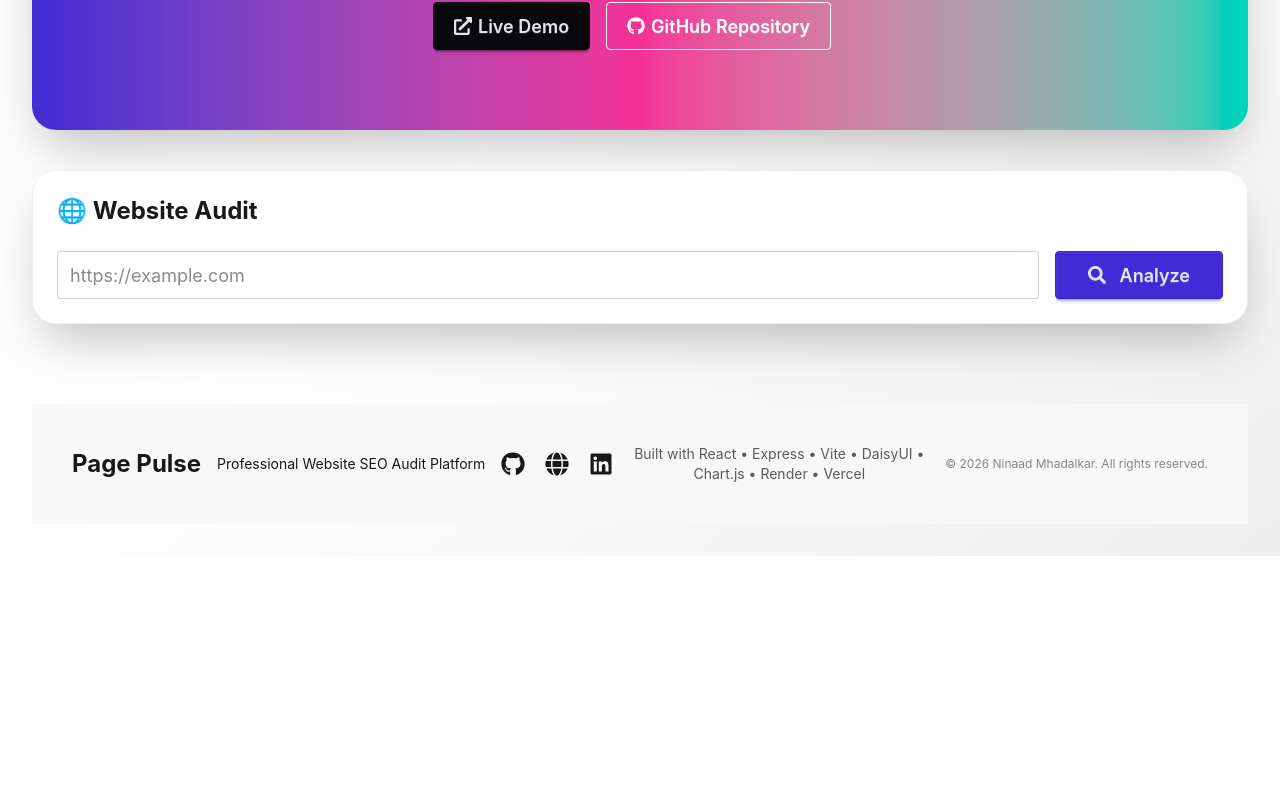
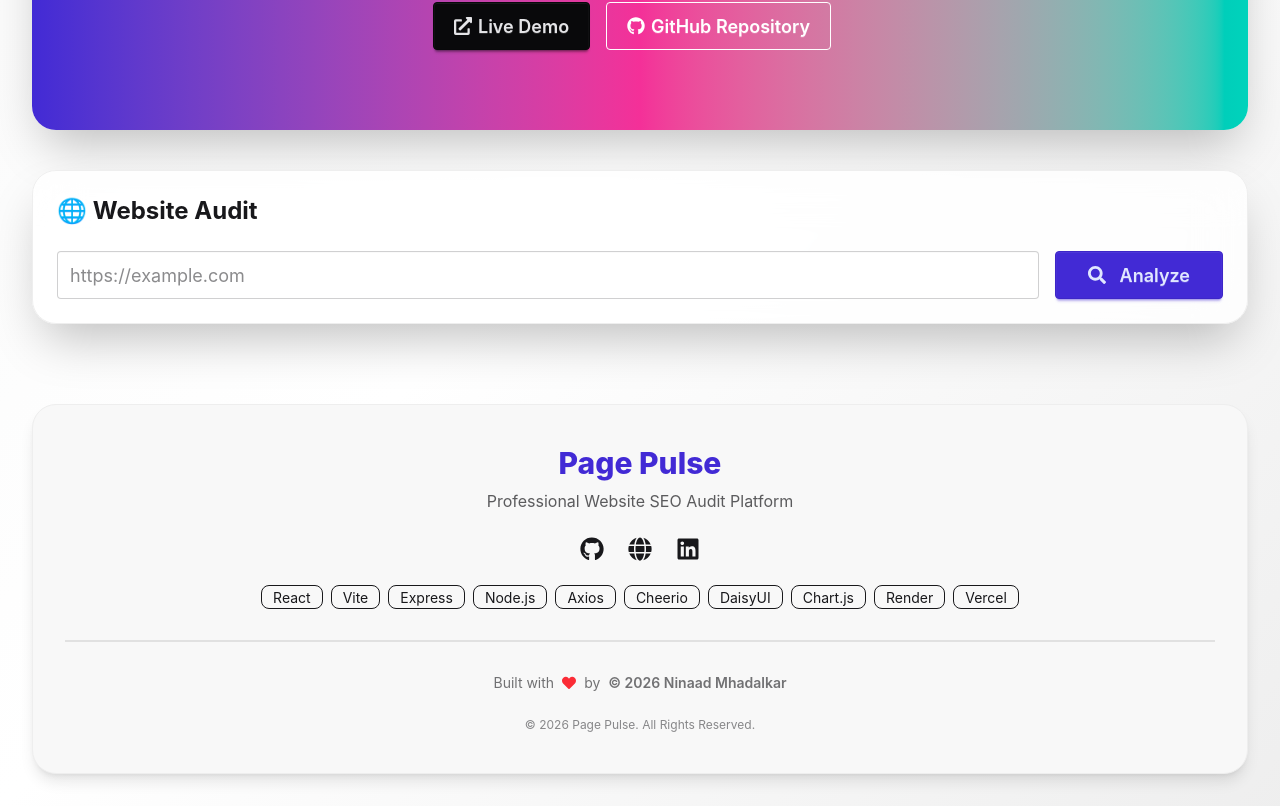
Before and after one commit to Ninaad25/page-pulse, a React (Vite) app in the folder client/: page / in a window 1280 px wide. Shown: the part 514-1320 px from the top of the page. Before the commit the page ends 1070 px from the top, so only its background shows below. Built offline with nearby package versions, Linux system fonts and the light colour scheme.

Commit message:
feat: add professional footer with social links and tech stack

```diff
--- a/client/src/components/layout/Footer.jsx
+++ b/client/src/components/layout/Footer.jsx
@@ -1,17 +1,25 @@
-import { FaGithub, FaLinkedin, FaGlobe } from "react-icons/fa";
+import { FaGithub, FaLinkedin, FaGlobe, FaHeart } from "react-icons/fa";
 
 export default function Footer() {
   return (
-    <footer className="footer footer-center p-10 bg-base-200 text-base-content rounded mt-20">
-      <h2 className="text-2xl font-bold">Page Pulse</h2>
+    <footer className="mt-20 rounded-3xl bg-base-200 border border-base-300 shadow-lg">
+      <div className="max-w-7xl mx-auto px-8 py-10 flex flex-col items-center text-center gap-6">
+        {/* Logo */}
+        <div>
+          <h2 className="text-3xl font-extrabold text-primary">Page Pulse</h2>
+          <p className="text-base-content/70 mt-2">
+            Professional Website SEO Audit Platform
+          </p>
+        </div>
 
-      <p>Professional Website SEO Audit Platform</p>
-
-      <div className="flex gap-5 text-2xl">
+        {/* Social Links */}
+        <div className="flex gap-6 text-2xl">
           <a
             href="https://github.com/Ninaad25/page-pulse"
             target="_blank"
-          rel="noreferrer"
+            rel="noopener noreferrer"
+            className="hover:text-primary transition-colors duration-300"
+            aria-label="GitHub Repository"
           >
             <FaGithub />
           </a>
@@ -19,27 +27,58 @@ export default function Footer() {
           <a
             href="https://page-pulse-azure.vercel.app"
             target="_blank"
-          rel="noreferrer"
+            rel="noopener noreferrer"
+            className="hover:text-primary transition-colors duration-300"
+            aria-label="Live Demo"
           >
             <FaGlobe />
           </a>
 
+          {/* Replace with your actual LinkedIn URL */}
           <a
-          href="https://linkedin.com/in/YOUR-LINKEDIN"
+            href="https://www.linkedin.com/in/ninaad390/"
             target="_blank"
-          rel="noreferrer"
+            rel="noopener noreferrer"
+            className="hover:text-primary transition-colors duration-300"
+            aria-label="LinkedIn"
           >
             <FaLinkedin />
           </a>
         </div>
 
-      <p className="opacity-70 text-sm">
-        Built with React • Express • Vite • DaisyUI • Chart.js • Render • Vercel
+        {/* Tech Stack */}
+        <div className="flex flex-wrap justify-center gap-2">
+          {[
+            "React",
+            "Vite",
+            "Express",
+            "Node.js",
+            "Axios",
+            "Cheerio",
+            "DaisyUI",
+            "Chart.js",
+            "Render",
+            "Vercel",
+          ].map((tech) => (
+            <span key={tech} className="badge badge-outline">
+              {tech}
+            </span>
+          ))}
+        </div>
+
+        {/* Divider */}
+        <div className="divider my-0"></div>
+
+        {/* Copyright */}
+        <p className="text-sm text-base-content/60 flex items-center gap-2">
+          Built with <FaHeart className="text-red-500" /> by{" "}
+          <span className="font-semibold">© 2026 Ninaad Mhadalkar</span>
         </p>
 
-      <p className="opacity-50 text-xs">
-        © 2026 Ninaad Mhadalkar. All rights reserved.
+        <p className="text-xs text-base-content/50">
+          © 2026 Page Pulse. All Rights Reserved.
         </p>
+      </div>
     </footer>
   );
 }
```
Lines whose indentation alone changed are shown as unchanged.
